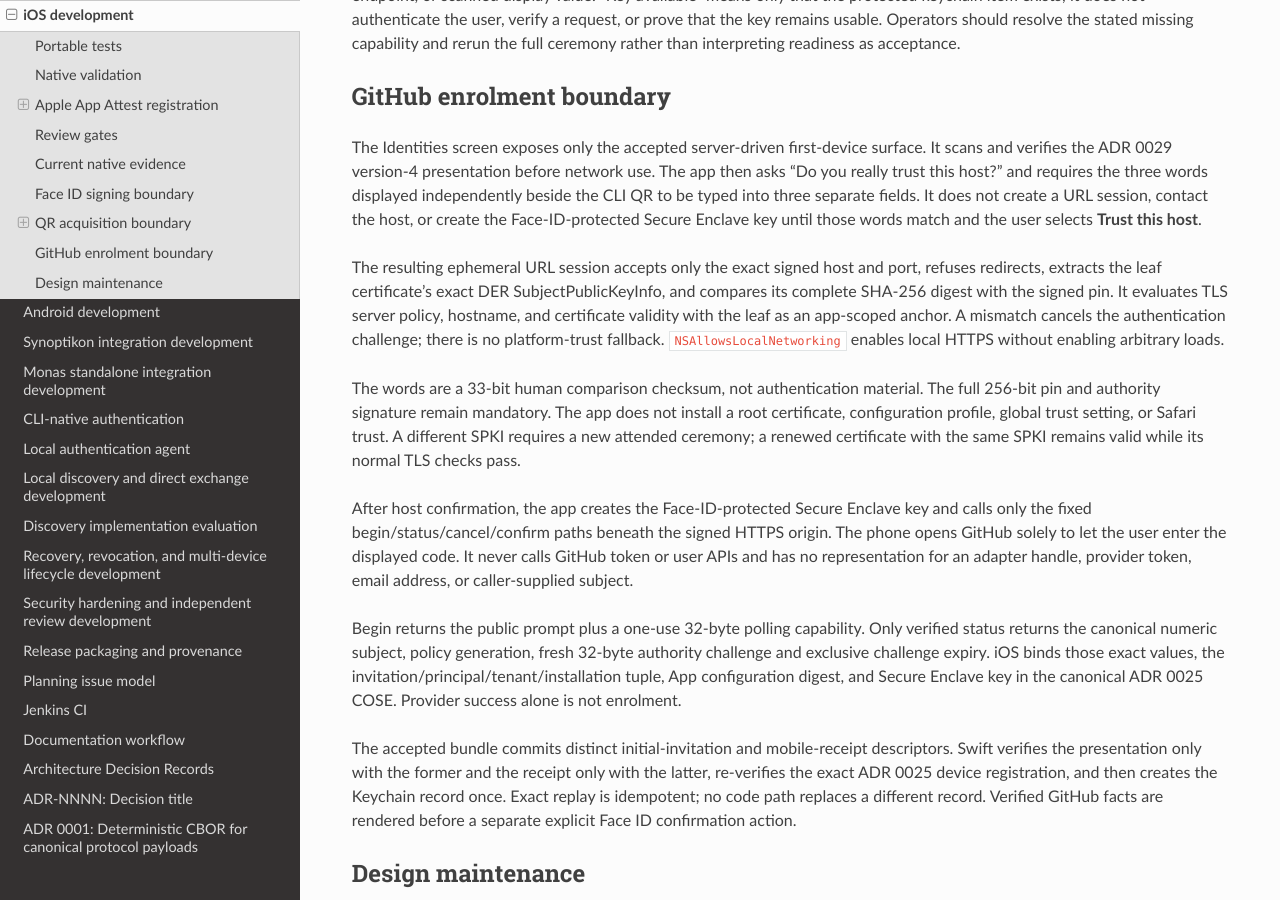
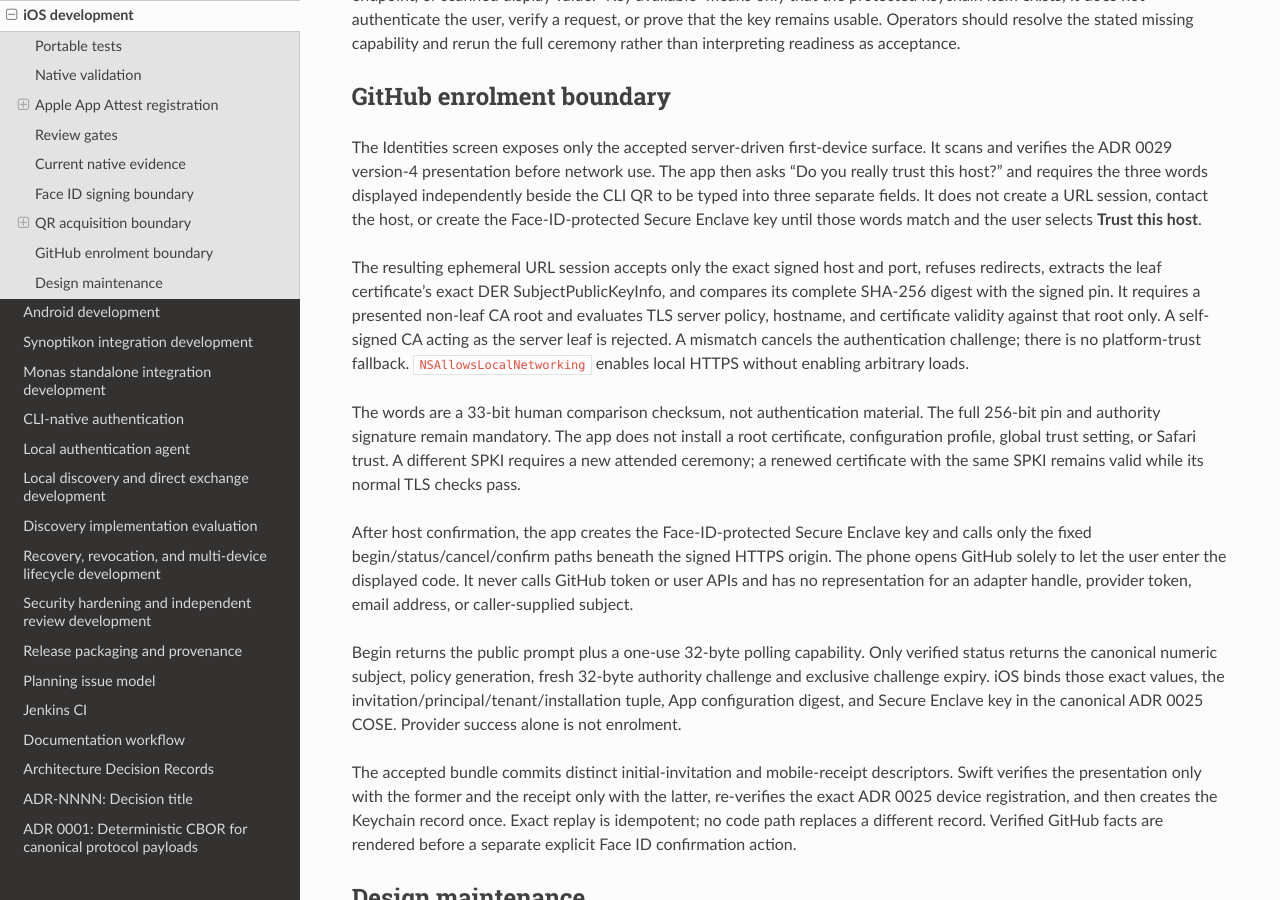
Before and after one commit to sagrudd/pistis, a Sphinx documentation site: the page built from docs/development/ios.md, in a window 1280 px wide and 900 px high, scrolled down 5562 px. Built offline with Sphinx 7.4.7 and the Read the Docs theme 3.1.0, drawn with Linux system fonts in a browser that asks for light colours; the version number could not be read and is left out.

Commit message:
fix(ios): require monas tls root chain

```diff
--- a/docs/development/ios.md
+++ b/docs/development/ios.md
@@ -316,8 +316,9 @@ the user selects **Trust this host**.
 The resulting ephemeral URL session accepts only the exact signed host and
 port, refuses redirects, extracts the leaf certificate's exact DER
 SubjectPublicKeyInfo, and compares its complete SHA-256 digest with the signed
-pin. It evaluates TLS server policy, hostname, and certificate validity with
-the leaf as an app-scoped anchor. A mismatch cancels the authentication
+pin. It requires a presented non-leaf CA root and evaluates TLS server policy,
+hostname, and certificate validity against that root only. A self-signed CA
+acting as the server leaf is rejected. A mismatch cancels the authentication
 challenge; there is no platform-trust fallback. `NSAllowsLocalNetworking`
 enables local HTTPS without enabling arbitrary loads.
 
```
Also changed, not shown: CHANGELOG.md (+9 -0 lines), 2 other files.
